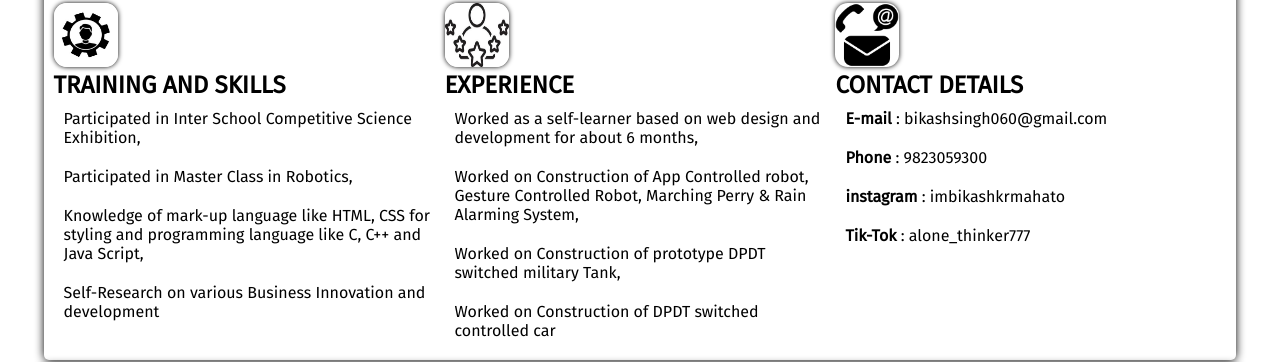
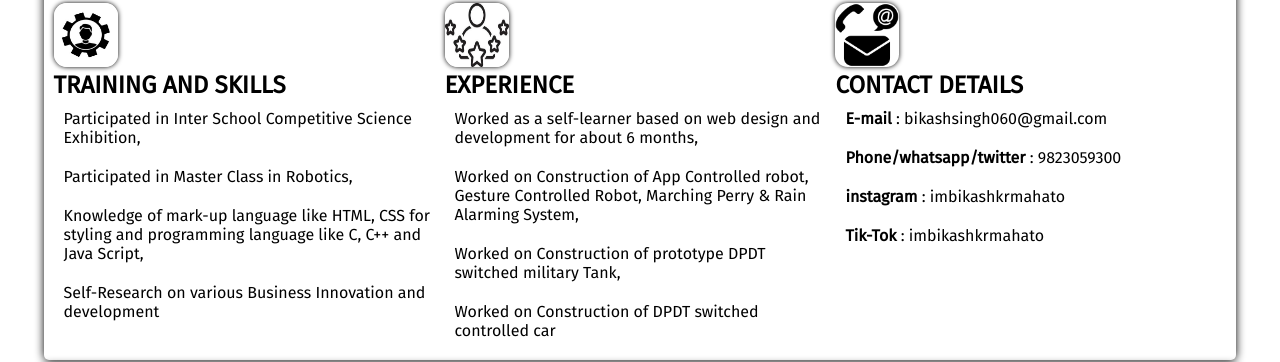
Before and after one commit to OfficialBikash/bikash_about, a plain HTML site: page index.html in a window 1280 px wide. Shown: the part 843-1205 px from the top of the page. Drawn offline with nearby package versions, Linux system fonts and the light colour scheme.

Commit message:
Update index.html

```diff
--- a/index.html
+++ b/index.html
@@ -151,9 +151,9 @@
     <h2>Contact Details</h2>
     <ul>
       <li> <b> E-mail</b> : bikashsingh060@gmail.com</li>
-        <li> <b> Phone </b>: 9823059300</li>
+        <li> <b> Phone/whatsapp/twitter </b>: 9823059300</li>
         <li> <b> instagram</b> : imbikashkrmahato</li>
-        <li> <b> Tik-Tok</b> : alone_thinker777</li>
+        <li> <b> Tik-Tok</b> : imbikashkrmahato</li>
       </ul>
   </div>
 </div>
```
